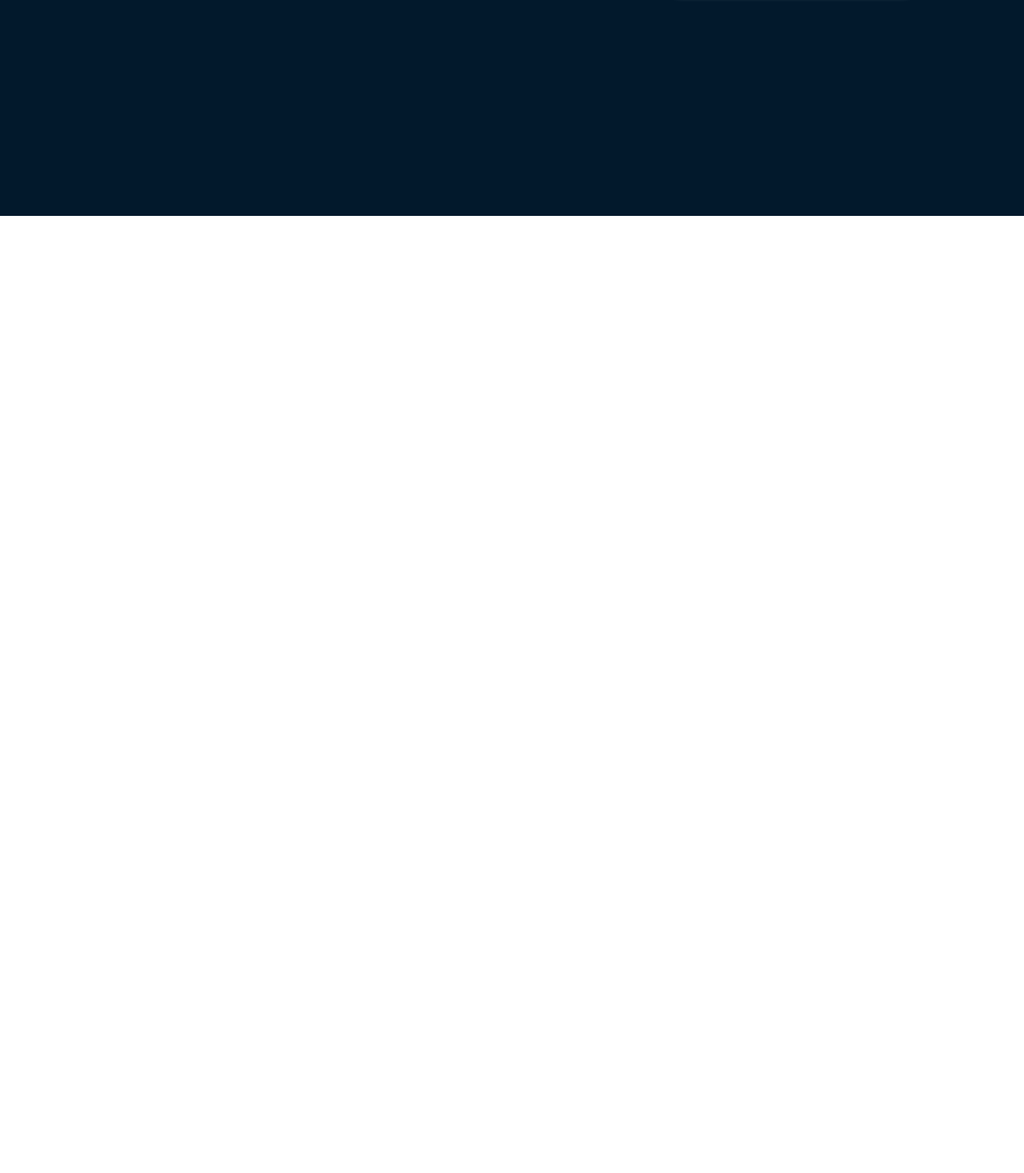
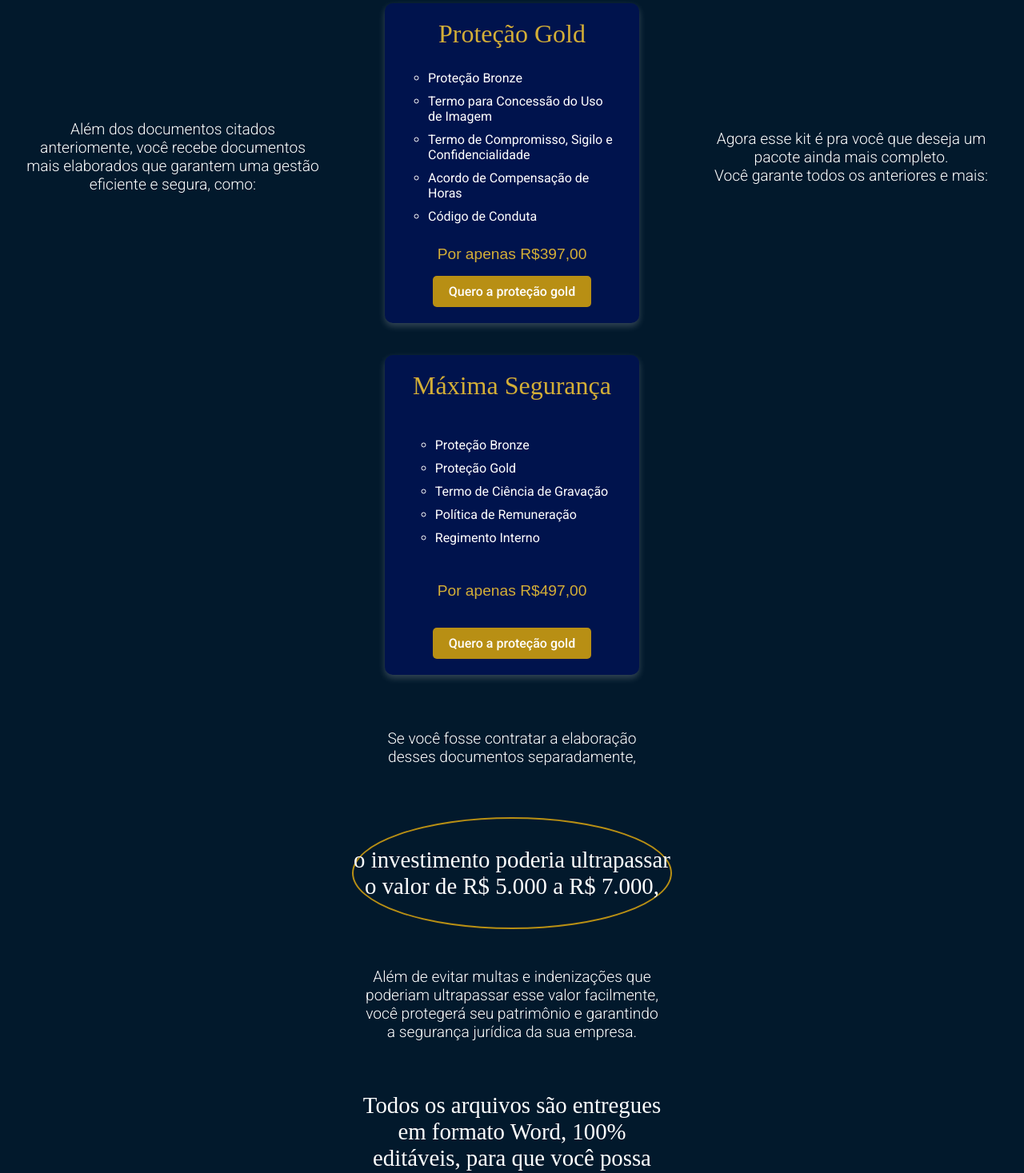
Before and after one commit to irlanreis/kezia-farias, a React (Vite) app: page /page-vendas in a window 1280 px wide. Shown: the part 1330-2797 px from the top of the page at 80% size. Before the commit the page ends 1600 px from the top, so only its background shows below. Built offline with nearby package versions, Linux system fonts and the light colour scheme; a web font is replaced by a local one.

Commit message:
fix: finaliza versão mobile

```diff
--- a/src/PaginaDeVendas.tsx
+++ b/src/PaginaDeVendas.tsx
@@ -57,7 +57,67 @@ const PaginaDeVendas = () => {
             Quero a proteção bronze
           </a>
         </div>
+        <p className="text-04">
+          Além dos documentos citados anteriomente, você recebe documentos mais
+          elaborados que garantem uma gestão eficiente e segura, como:
+        </p>
+        <div className="card">
+          <h3>Proteção Gold</h3>
+          <ul className="item-list">
+            <li>Proteção Bronze</li>
+            <li>Termo para Concessão do Uso de Imagem</li>
+            <li>Termo de Compromisso, Sigilo e Confidencialidade</li>
+            <li>Acordo de Compensação de Horas</li>
+            <li>Código de Conduta</li>
+          </ul>
+          <div className="price">Por apenas R$397,00</div>
+          <a href="#" className="button">
+            Quero a proteção gold
+          </a>
+        </div>
+        <p className="text-04">
+          Agora esse kit é pra você que deseja um <br /> pacote ainda mais
+          completo. <br />
+          Você garante todos os anteriores e mais:
+        </p>
+        <div className="card">
+          <h3>Máxima Segurança</h3>
+          <ul className="item-list">
+            <li>Proteção Bronze</li>
+            <li>Proteção Gold</li>
+            <li>Termo de Ciência de Gravação</li>
+            <li>Política de Remuneração</li>
+            <li>Regimento Interno</li>
+          </ul>
+          <div className="price">Por apenas R$497,00</div>
+          <a href="#" className="button">
+            Quero a proteção gold
+          </a>
+        </div>
       </div>
+      <p className="text-04">
+        Se você fosse contratar a elaboração desses documentos separadamente,
+      </p>
+      <p className="text-02 text-circle">
+        o investimento poderia ultrapassar o valor de R$ 5.000 a R$ 7.000,
+      </p>
+      <p className="text-04">
+        Além de evitar multas e indenizações que poderiam ultrapassar esse valor
+        facilmente, você protegerá seu patrimônio e garantindo a
+        segurança jurídica da sua empresa.
+      </p>
+      <p className="text-02">
+        Todos os arquivos são entregues em formato Word, 100% editáveis, para
+        que você possa personalizar com o logo e dados da sua empresa.
+      </p>
+      <p className="text-04 ">
+        Não perca essa oportunidade de blindar seu negócio de forma prática e
+        econômica!
+      </p>
+      <button type="button" className="button">
+      CLIQUE AQUI E
+      PROTEJA SUA EMPRESA
+      </button>
     </div>
   );
 };
--- a/src/styles/PageVendas.css
+++ b/src/styles/PageVendas.css
@@ -1,43 +1,47 @@
-* {
-  margin: 0;
-  padding: 0;
+/* Estilos básicos para dispositivos móveis */
+html {
   box-sizing: border-box;
 }
 
-html {
+*, *:before, *:after {
+  box-sizing: inherit;
+}
+
+body {
+  margin: 0;
+  font-family: Arial, sans-serif;
+  background-color: #02192c;
+  color: #fff;
 }
 
 .main-container {
   display: flex;
   flex-direction: column;
-  justify-content: between;
+  justify-content: space-between;
   align-items: center;
   background-color: #02192c;
-  height: 200vh;
+  min-height: 100vh;
   width: 100%;
   gap: 2rem;
-  position: absolute;
+  padding: 1rem;
 }
 
-.container-imgs {
+.container-imgs, .container-text {
   display: flex;
   flex-direction: column;
   justify-content: center;
   align-items: center;
+  width: 100%;
+  gap: 2rem;
 }
 
 .container-text {
-  display: flex;
-  flex-direction: column;
-  justify-content: center;
-  align-items: center;
   width: 80%;
-  gap: 2rem;
 }
 
 .icon-logo {
-  width: 300px;
-  margin-top: 4rem;
+  width: 100%;
+  max-width: 300px;
 }
 
 .icon-logoTelas {
@@ -102,12 +106,13 @@ hr {
   color: #fff;
   padding: 20px;
   border-radius: 10px;
-  width: 300px;
+  width: 318px;
+  height: 400px;
   margin: 20px auto;
-  box-shadow: 0 4px 8px rgba(255, 255, 255, 1);
+  box-shadow: 0 4px 8px rgba(255, 255, 255, 00.2);
   display: flex;
   flex-direction: column;
-  justify-content: center;
+  justify-content: space-between;
   align-items: center;
   background-color: #00134d;
 }
@@ -134,7 +139,7 @@ hr {
   font-weight: 500;
   color: #fff;
   text-decoration: none;
-  background-color: #D4AF37;
+  background-color: #b88f14;
   padding: 10px 20px;
   border: none;
   border-radius: 5px;
@@ -143,7 +148,6 @@ hr {
 
 .button:hover {
   background-color: green;
-  color: #fff;
 }
 
 .content {
@@ -157,7 +161,12 @@ hr {
   font-family: "Roboto", sans-serif;
   font-weight: 400;
   margin: 10px;
+}
+
+.item-list {
   list-style: circle;
+  padding-left: 1.5rem;
+  text-align: left;
 }
 
 .text-04 {
@@ -166,8 +175,10 @@ hr {
   font-size: 1.2rem;
   color: #fff;
   text-align: center;
-  width: 400px;
+  width: 100%;
+  max-width: 400px;
   margin-bottom: 1rem;
+  padding: 1rem;
 }
 
 .text-destaque-04 {
@@ -178,3 +189,12 @@ hr {
   text-align: center;
   width: 300px;
 }
+
+.text-circle {
+  border: 2px solid #b88f14;
+  border-radius: 50%;
+  height: 140px;
+  display: flex;
+  justify-content: center;
+  align-items: center;
+}
```
